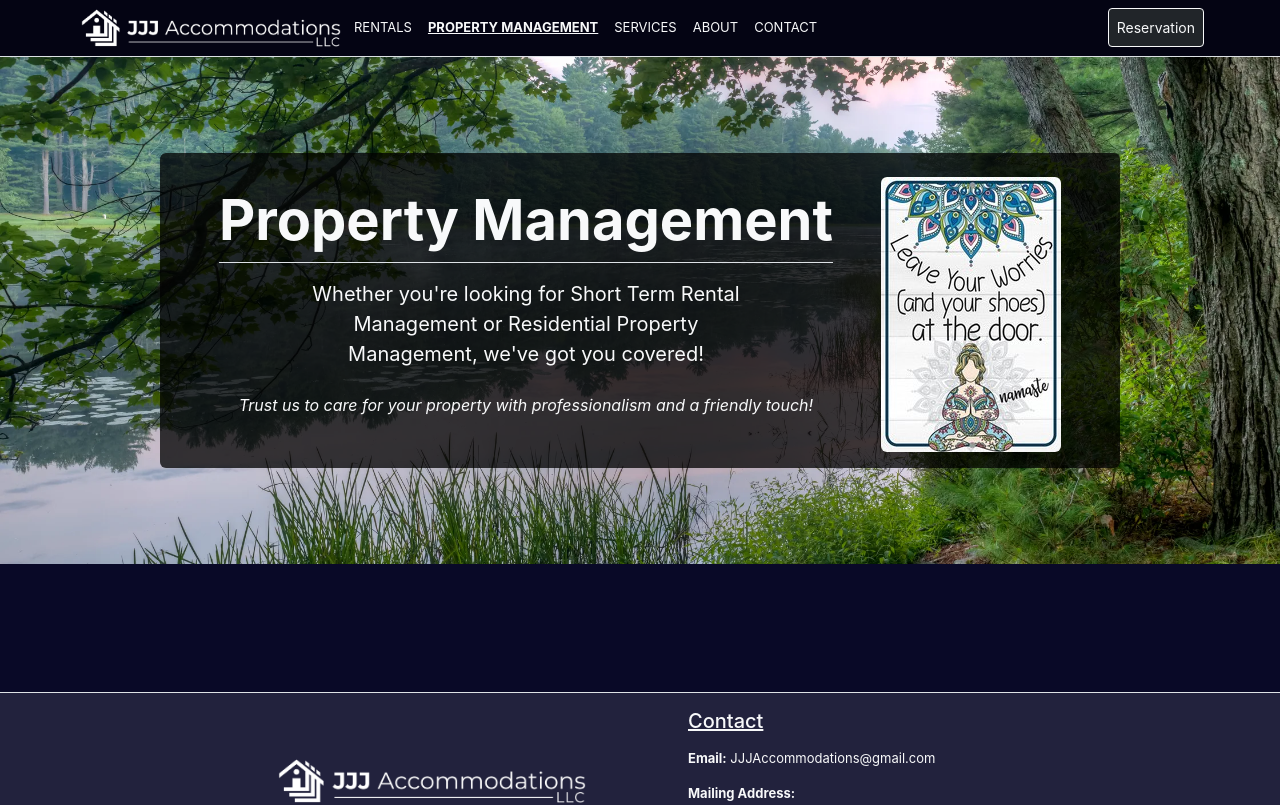
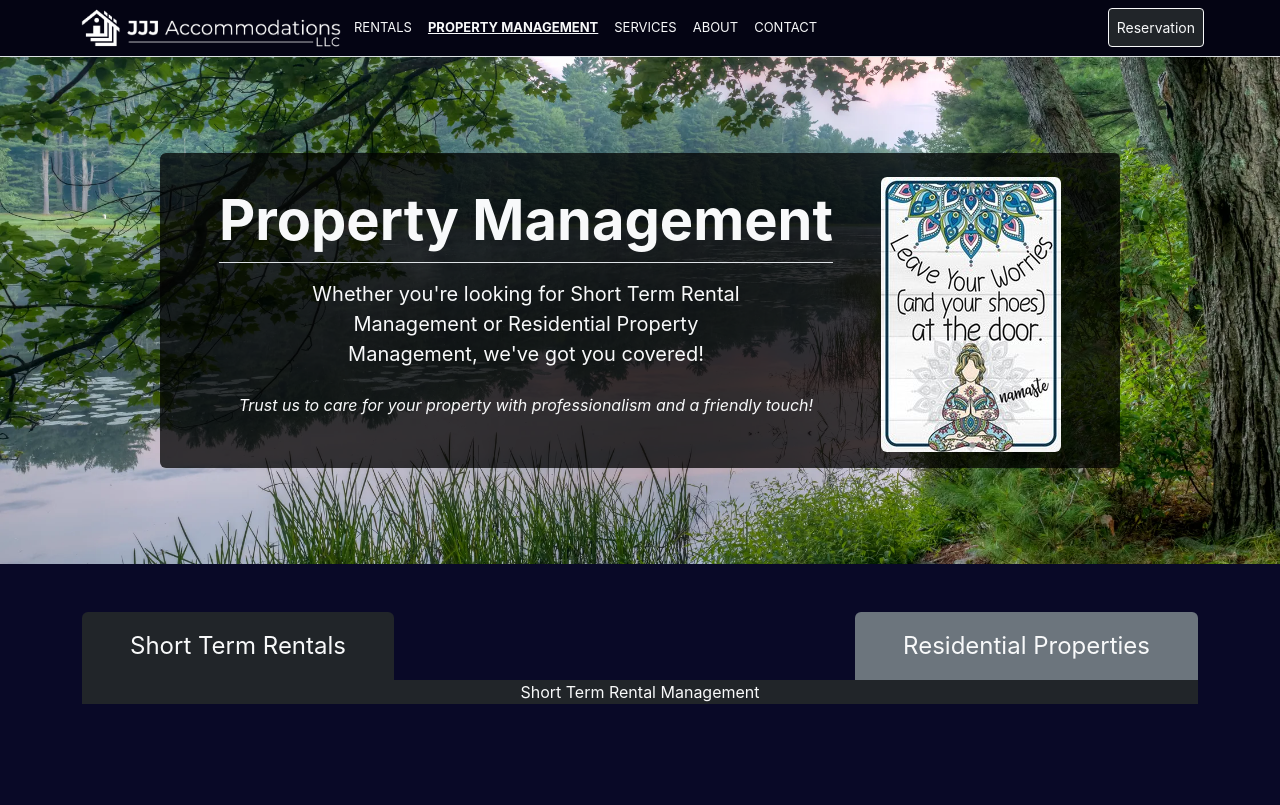
Before and after one commit to Jon-Grabowski/jjj-accommodations, a React (Create React App) app: page /propertymanagement in a window 1280 px wide. Shown: the top 805 px of the page. Built offline with nearby package versions, Linux system fonts and the light colour scheme.

Commit message:
setting up property tabs

```diff
--- a/src/components/PropertyManagement/PropertyManagement.js
+++ b/src/components/PropertyManagement/PropertyManagement.js
@@ -1,17 +1,22 @@
 import React from 'react'
+import { useState } from 'react'
 import PropertyTopSection from './PropertyTopSection'
 import ResidentialProperty from './ResidentialProperty'
 import ShortTermRental from './ShortTermRental'
 import './propertymanagement.css'
 
 function PropertyManagement() {
+    const [shortTermTab, setShortTermTab] = useState(true)
 
     return (
         <div className=''>
             <PropertyTopSection />
             <div className='container-lg'>
-                <ShortTermRental />
-                <ResidentialProperty />
+                <div className='d-flex justify-content-between align-items-center mt-5'>
+                    <p className={`px-5 py-3 mb-0 rounded-top fs-4 ${shortTermTab? 'bg-dark' : 'bg-secondary'}`} onClick={()=>setShortTermTab(true)}>Short Term Rentals</p>
+                    <p className={`px-5 py-3 mb-0 rounded-top fs-4 ${shortTermTab? 'bg-secondary' : 'bg-dark'}`} onClick={()=>setShortTermTab(false)}>Residential Properties</p>
+                </div>
+                {shortTermTab ? <ShortTermRental /> : <ResidentialProperty />}
             </div>
         </div>
     )
--- a/src/components/PropertyManagement/ResidentialProperty.js
+++ b/src/components/PropertyManagement/ResidentialProperty.js
@@ -3,7 +3,9 @@ import React from 'react'
 function ResidentialProperty() {
     return (
         <div>
-
+            <div className='bg-dark'>
+                <p>Residential Property Management</p>
+            </div>
         </div>
     )
 }
--- a/src/components/PropertyManagement/ShortTermRental.js
+++ b/src/components/PropertyManagement/ShortTermRental.js
@@ -1,9 +1,14 @@
 import React from 'react'
 
+
 function ShortTermRental() {
+
+
     return (
-        <div >
-
+        <div className=''>
+            <div className='bg-dark'>
+                <p>Short Term Rental Management</p>
+            </div>
         </div>
     )
 }
--- a/src/components/Rentals/FeaturedRental.js
+++ b/src/components/Rentals/FeaturedRental.js
@@ -5,7 +5,7 @@ import FeatureRentalInfo from './FeatureRentalInfo'
 
 function FeaturedRental({rental}) {
     const {images} = rental
-
+    //TODO: ADD PLAY/PAUSE BUTTON TO IMAGE CAROUSEL & CROP IMAGES TO BE SAME SIZE.
     return (
         <div className='row align-items-center m-auto'>
 
```
